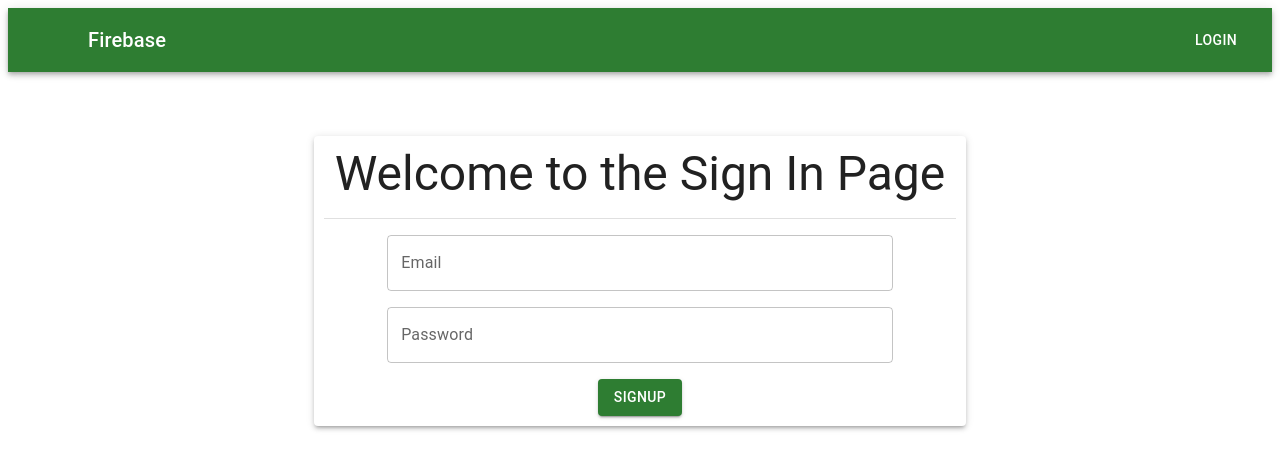
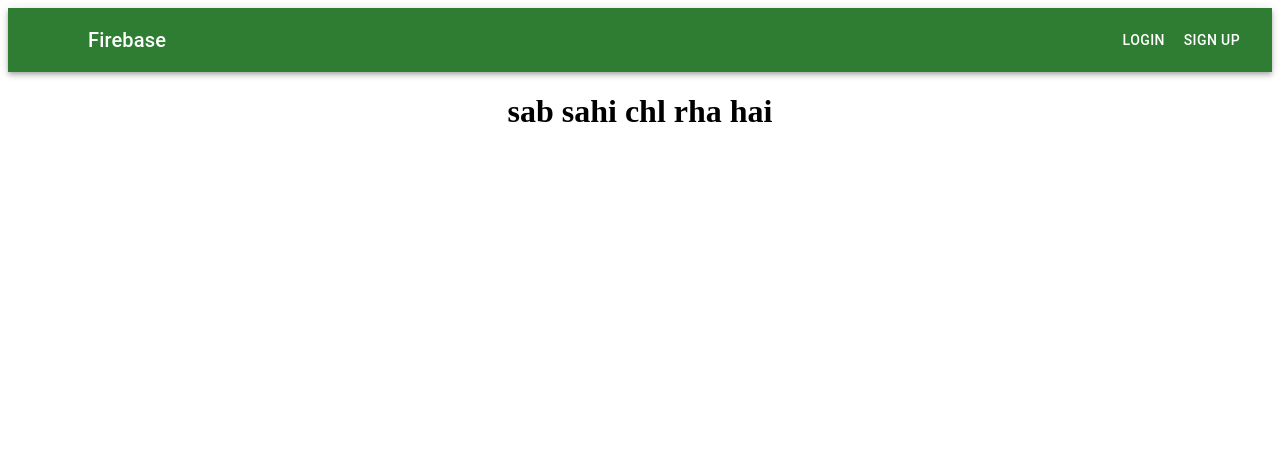
Before and after one commit to sss1stclass/Firebase, a React (Vite) app: page / in a window 1280 px wide. Shown: the top 470 px of the page. Built offline with nearby package versions, Linux system fonts and the light colour scheme; some icons are missing.

Commit message:
set up routes and home page

```diff
--- a/package.json
+++ b/package.json
@@ -16,7 +16,8 @@
     "@mui/material": "^7.0.1",
     "firebase": "^11.6.0",
     "react": "^19.0.0",
-    "react-dom": "^19.0.0"
+    "react-dom": "^19.1.0",
+    "react-router-dom": "^7.4.1"
   },
   "devDependencies": {
     "@eslint/js": "^9.21.0",
--- a/src/App.tsx
+++ b/src/App.tsx
@@ -1,12 +1,18 @@
 import SignUpPage from "./components/AuthPages/SignUpPage"
 import Header from './components/Header'
+import { BrowserRouter, Routes, Route } from "react-router-dom";
+import HomePage from "./components/HomePage/Index";
 function App() {
-
 
   return (
     <>
-     <Header/>
-     <SignUpPage/>
+    <Header/>
+      <BrowserRouter>
+        <Routes>
+          <Route path ='/' element={<HomePage/>}/>
+          <Route path="/signUp" element={<SignUpPage />} />
+        </Routes>
+      </BrowserRouter>
     </>
   )
 }
--- a/src/components/AuthPages/SignUpPage.tsx
+++ b/src/components/AuthPages/SignUpPage.tsx
@@ -13,6 +13,8 @@ const SignUpPage = () => {
     email: '',
     password: ''
   });
+
+  const [open, setOpen] = useState(true);
 
   const handleChange = (event: any) => {
     const { name, value }: any = event.target;
@@ -43,12 +45,10 @@ const SignUpPage = () => {
             <Button onClick={() => getSignUP(formData.email, formData.password)} variant="contained" color="success">SignUP</Button>
           </Box>
         </Paper>
-        {
-          userData ? (
-            <>
-              <Snackbar open={userData} autoHideDuration={6000}>
+        {/* Success Snackbar */}
+        {userData ? (
+          <Snackbar open={!!userData} autoHideDuration={6000}>
             <Alert
-                  // onClose={handleClose}
               severity="success"
               variant="filled"
               sx={{ width: '100%' }}
@@ -56,22 +56,23 @@ const SignUpPage = () => {
               Account Created Successfully!!!
             </Alert>
           </Snackbar>
-            </>
-          ) : (
-            <>
-              <Snackbar open={userError} autoHideDuration={2000}>
+        ) : null}
+
+        {/* Error Snackbar */}
+        {userError ? (
+          <Snackbar open={userError?open:!open} autoHideDuration={200}>
             <Alert
-                  // onClose={handleClose}
               severity="error"
               variant="filled"
               sx={{ width: '100%' }}
+              onClose={()=>setTimeout(() => {
+                 setOpen(false)
+              }, 2000)}
             >
               {userError.message}
             </Alert>
           </Snackbar>
-            </>
-          )
-        }
+        ) : null}
       </Box>
     </>
 
--- a/src/components/Header/index.tsx
+++ b/src/components/Header/index.tsx
@@ -5,7 +5,6 @@ import Typography from '@mui/material/Typography';
 import Button from '@mui/material/Button';
 import IconButton from '@mui/material/IconButton';
 import MenuIcon from '@mui/icons-material/Menu';
-import WhatshotIcon from '@mui/icons-material/Whatshot';
 
 export default function Header() {
   return (
@@ -25,7 +24,12 @@ export default function Header() {
             {/* <WhatshotIcon color='secondary'/> */}
             Firebase
           </Typography>
+          <a href="/" style={{textDecoration:'none', color:'white'}}>
           <Button color="inherit">Login</Button>
+          </a>
+          <a href="/signUp" style={{textDecoration:'none', color:'white'}}>
+          <Button color="inherit">Sign Up</Button>
+          </a>
         </Toolbar>
       </AppBar>
     </Box>
--- /dev/null
+++ b/src/components/HomePage/index.tsx
@@ -0,0 +1,9 @@
+import React from 'react'
+
+const HomePage = () => {
+  return (
+   <h1 style={{textAlign:'center'}}>sab sahi chl rha hai</h1>
+  )
+}
+
+export default HomePage;
```
Also changed, not shown: 1 other file (tests, documents, lock files or other folders). Lines whose indentation alone changed are shown as unchanged.
